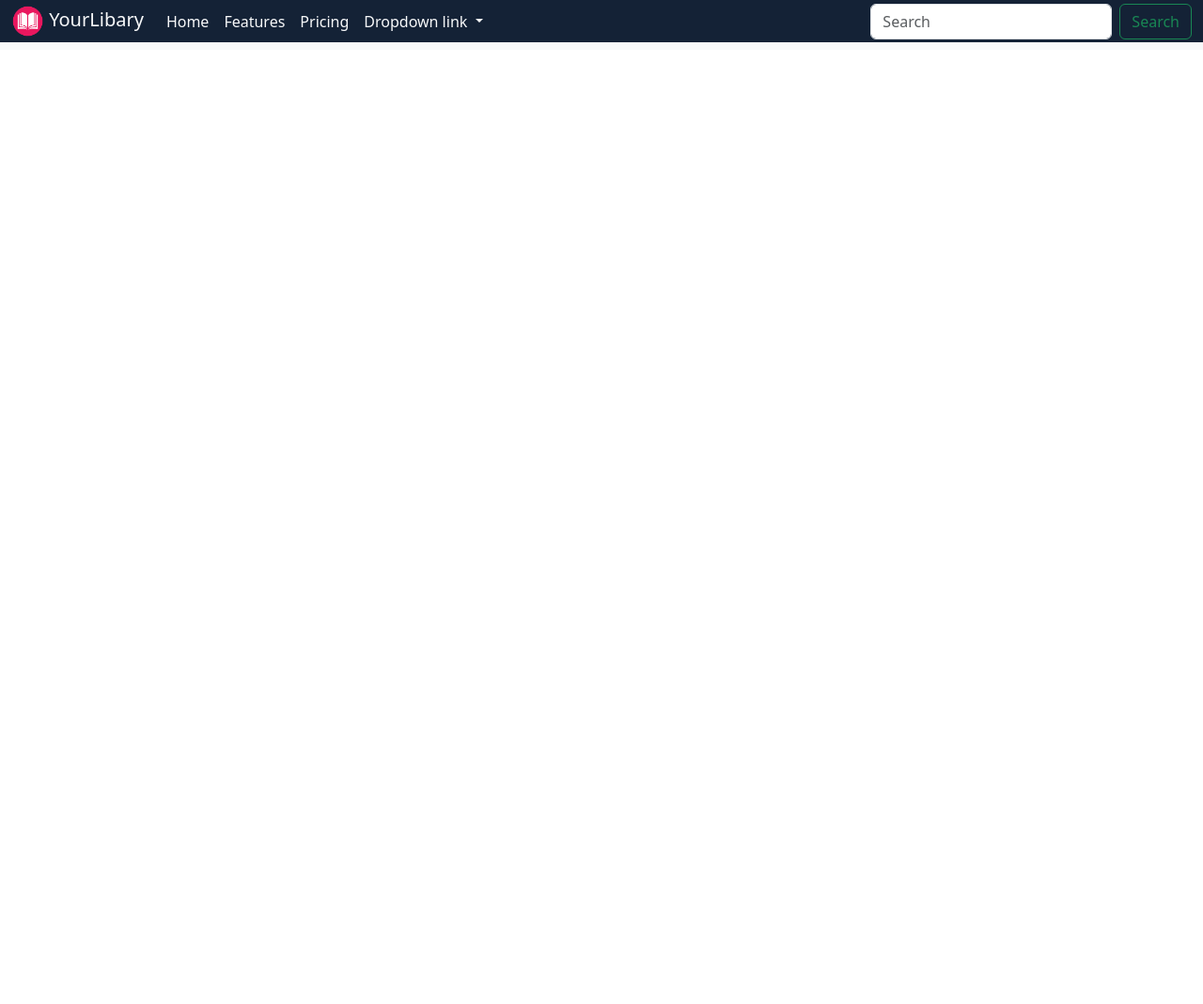
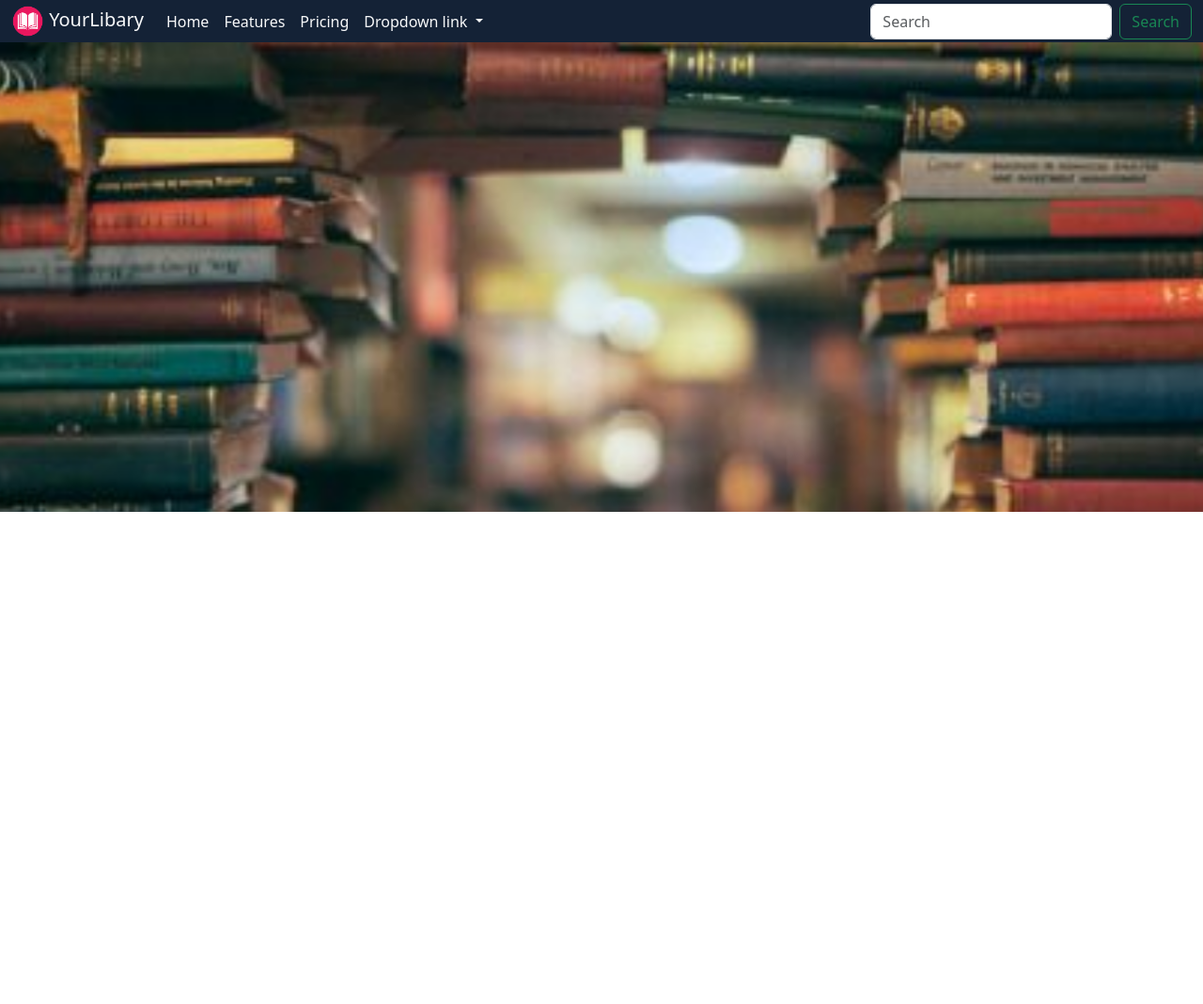
Before and after one commit to SicBell/Project_Tekweb, a PHP site: page / in a window 1280 px wide. Shown: the top 1069 px of the page at 94% size. Run offline with PHP 8.4, Linux system fonts and the light colour scheme.

Commit message:
Carousel index (kurang text welcome)

```diff
--- a/Index.php
+++ b/Index.php
@@ -7,11 +7,30 @@
     <title>Document</title>
     <link href="https://cdn.jsdelivr.net/npm/bootstrap@5.3.2/dist/css/bootstrap.min.css" rel="stylesheet"
         integrity="sha384-T3c6CoIi6uLrA9TneNEoa7RxnatzjcDSCmG1MXxSR1GAsXEV/Dwwykc2MPK8M2HN" crossorigin="anonymous">
+    <link rel="stylesheet" href="css/index.css">
 </head>
 
 <body>
-   <?php require "header.php"; ?>
-
+    <?php require "header.php"; ?>
+    <div id="carouselExampleAutoplaying" class="carousel slide carousel-fade" data-ride="carousel">
+        <div class="carousel-inner">
+            <div class="carousel-item active" width="100%">
+                <img src="asset/background_login.jpg" class="img-fluid d-block" alt="...">
+            </div>
+            <div class="carousel-item">
+                <img src="asset/background_login.jpg" class="img-fluid d-block" alt="...">
+            </div>
+            <div class="carousel-item">
+                <img src="asset/background_login.jpg" class="img-fluid d-block" alt="...">
+            </div>
+        </div>
+        <button class="carousel-control-prev" type="button" data-bs-target="#carouselExampleAutoplaying"
+            data-bs-slide="prev">
+        </button>
+        <button class="carousel-control-next" type="button" data-bs-target="#carouselExampleAutoplaying"
+            data-bs-slide="next">
+        </button>
+    </div>
 
     <script src="https://cdn.jsdelivr.net/npm/bootstrap@5.3.2/dist/js/bootstrap.bundle.min.js"
         integrity="sha384-C6RzsynM9kWDrMNeT87bh95OGNyZPhcTNXj1NW7RuBCsyN/o0jlpcV8Qyq46cDfL"
--- a/css/Index.css
+++ b/css/Index.css
@@ -1,60 +1,30 @@
-.carousel-fade .carousel-inner .item {
-    opacity: 0;
-    transition-property: opacity;
-    overflow: hidden;
+.carousel-inner .carousel-item>img {
+    -webkit-animation: thing 30s;
+    -o-animation: thing 30s;
+    animation: thing 30s;
 }
 
-.item.active img {
-    transition: transform 5000ms linear 0s;
-    /* This should be based on your carousel setting. For bs, it should be 5second*/
-    transform: scale(1.05, 1.05);
+@keyframes thing {
+    from {
+        transform: scale(1, 1);
+    }
+
+    to {
+        transform: scale(1.5, 1.5);
+    }
 }
 
-.carousel-fade .carousel-inner .active {
-    opacity: 1;
+.carousel-inner {
+    height: 500px;
 }
 
-.carousel-fade .carousel-inner .active.left,
-.carousel-fade .carousel-inner .active.right {
-    left: 0;
-    opacity: 0;
-    z-index: 1;
+.carousel-item img {
+    width: 100%;
+    height: 100%;
+    object-fit: contain;
 }
 
-.carousel-fade .carousel-inner .next.left,
-.carousel-fade .carousel-inner .prev.right {
-    opacity: 1;
+.carousel-item {
+    width: 100vw;
+    max-width: 100%;
 }
-
-.carousel-fade .carousel-control {
-    z-index: 2;
-}
-
-/*
-  WHAT IS NEW IN 3.3: "Added transforms to improve carousel performance in modern browsers."
-  now override the 3.3 new styles for modern browsers & apply opacity
-  */
-@media all and (transform-3d), (-webkit-transform-3d) {
-
-    .carousel-fade .carousel-inner>.item.next,
-    .carousel-fade .carousel-inner>.item.active.right {
-        opacity: 0;
-        -webkit-transform: translate3d(0, 0, 0);
-        transform: translate3d(0, 0, 0);
-    }
-
-    .carousel-fade .carousel-inner>.item.prev,
-    .carousel-fade .carousel-inner>.item.active.left {
-        opacity: 0;
-        -webkit-transform: translate3d(0, 0, 0);
-        transform: translate3d(0, 0, 0);
-    }
-
-    .carousel-fade .carousel-inner>.item.next.left,
-    .carousel-fade .carousel-inner>.item.prev.right,
-    .carousel-fade .carousel-inner>.item.active {
-        opacity: 1;
-        -webkit-transform: translate3d(0, 0, 0);
-        transform: translate3d(0, 0, 0);
-    }
-}
--- a/css/header.css
+++ /dev/null
@@ -1,8 +0,0 @@
-.nav-link:hover {
-    background-color: red;
-    transition: 0.5s;
-}
-
-.nav-link {
-    height: 100%;
-}
--- a/header.php
+++ b/header.php
@@ -8,10 +8,20 @@
         integrity="sha384-T3c6CoIi6uLrA9TneNEoa7RxnatzjcDSCmG1MXxSR1GAsXEV/Dwwykc2MPK8M2HN" crossorigin="anonymous">
     <link rel="stylesheet" href="css/header.css">
     <title>Header</title>
+    <style>
+        .nav-link:hover {
+            background-color: red;
+            transition: 0.5s;
+        }
+
+        .nav-link {
+            height: 100%;
+        }
+    </style>
 </head>
 
 <body>
-    <nav class="navbar navbar-expand-lg bg-body-tertiary pt-0">
+    <nav class="navbar navbar-expand-lg bg-body-tertiary py-0">
         <div class="container-fluid" style="background-color: #142236;">
             <a class="navbar-brand text-light" href="#">
                 <img src="asset/navbar-icon.png" alt="Logo" width="35" height="35"
@@ -30,8 +40,8 @@
                         <a class="nav-link text-light rounded-1" href="#">Pricing</a>
                     </li>
                     <li class="nav-item dropdown">
-                        <a class="nav-link dropdown-toggle text-light rounded-1" href="#" role="button" data-bs-toggle="dropdown"
-                            aria-expanded="false">
+                        <a class="nav-link dropdown-toggle text-light rounded-1" href="#" role="button"
+                            data-bs-toggle="dropdown" aria-expanded="false">
                             Dropdown link
                         </a>
                         <ul class="dropdown-menu">
```
Also changed, not shown: asset/background_login.jpg (renamed from background_login.jpg).
